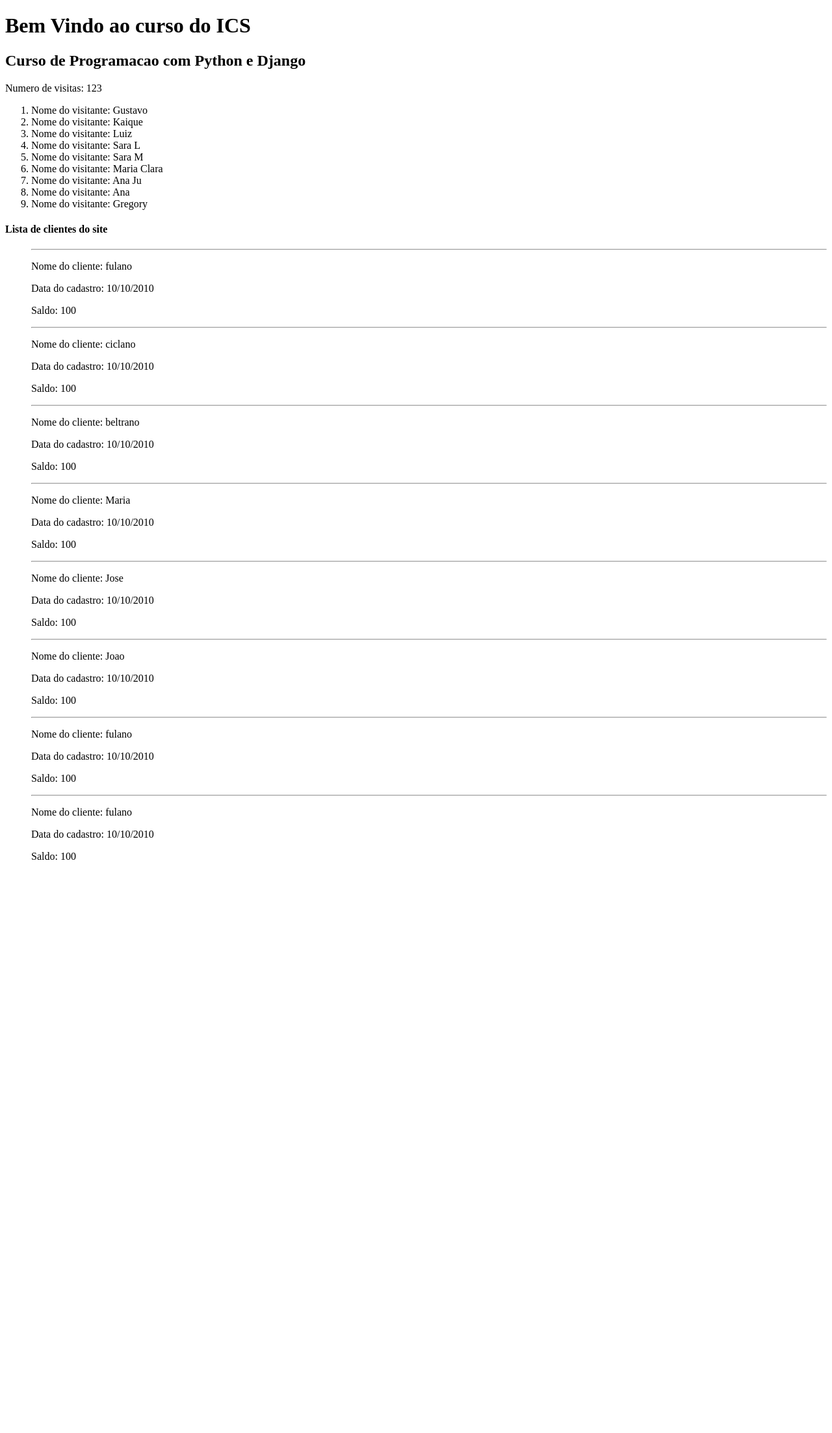
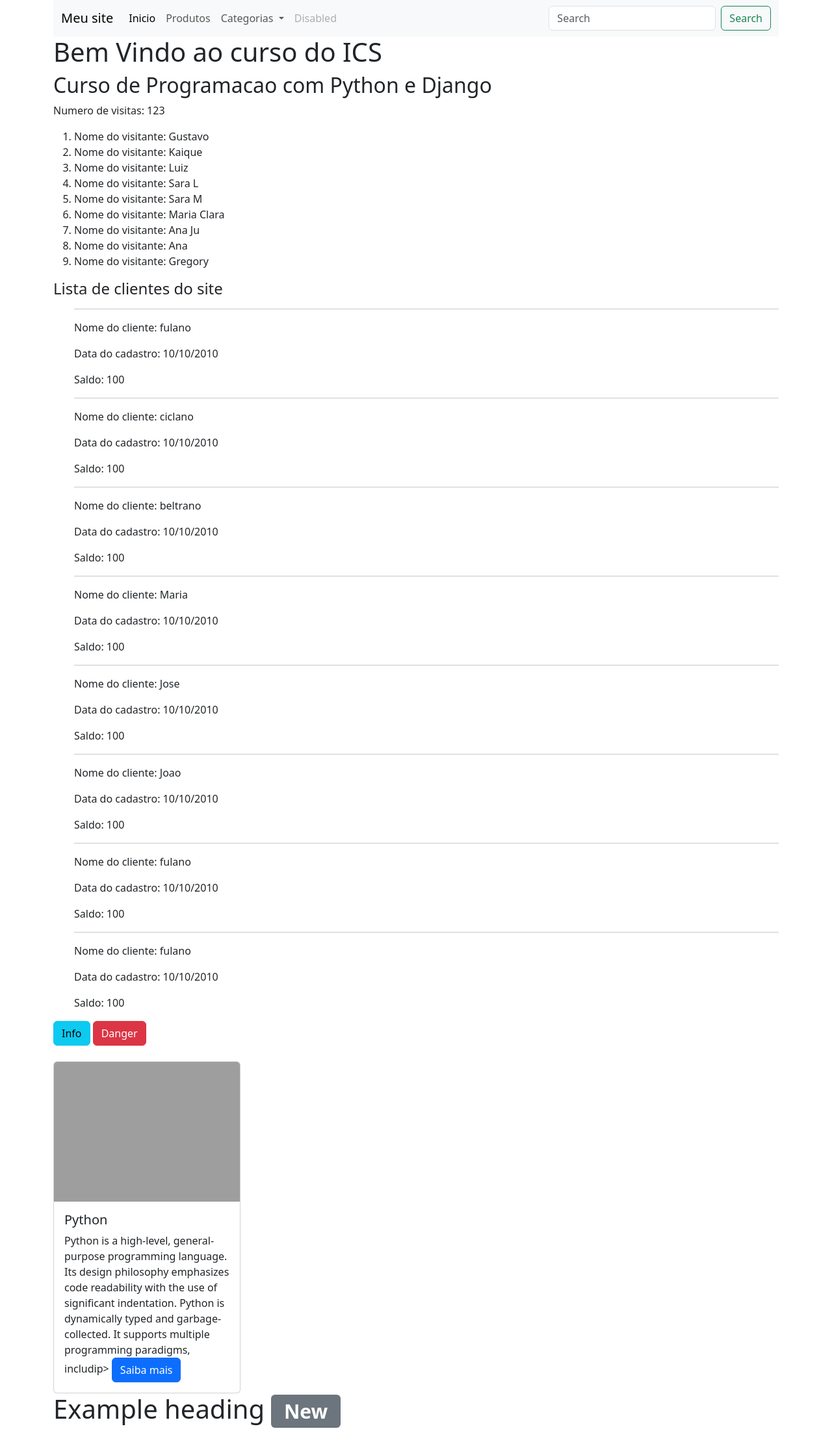
Before and after one commit to Gpzim98/ICS, a Django app: page / in a window 1280 px wide. Shown: the whole page at 65% size. Before the commit the page ends 1323 px from the top, so only its background shows below. Run offline with Django 5.2, Linux system fonts and the light colour scheme; grey boxes are pictures that could not be loaded.

Commit message:
boopstrap

```diff
--- a/django/projeto_revisao2/templates/index.html
+++ b/django/projeto_revisao2/templates/index.html
@@ -4,9 +4,48 @@
     <meta charset="UTF-8">
     <meta name="viewport" content="width=device-width, initial-scale=1.0">
     <title>Document</title>
+    <link href="https://cdn.jsdelivr.net/npm/bootstrap@5.3.3/dist/css/bootstrap.min.css" rel="stylesheet" integrity="sha384-QWTKZyjpPEjISv5WaRU9OFeRpok6YctnYmDr5pNlyT2bRjXh0JMhjY6hW+ALEwIH" crossorigin="anonymous">
+</head>
+<body class="container">
+    <nav class="navbar navbar-expand-lg bg-body-tertiary">
+        <div class="container-fluid">
+          <a class="navbar-brand" href="#">Meu site</a>
+          <button class="navbar-toggler" type="button" data-bs-toggle="collapse" data-bs-target="#navbarSupportedContent" aria-controls="navbarSupportedContent" aria-expanded="false" aria-label="Toggle navigation">
+            <span class="navbar-toggler-icon"></span>
+          </button>
+          <div class="collapse navbar-collapse" id="navbarSupportedContent">
+            <ul class="navbar-nav me-auto mb-2 mb-lg-0">
+              <li class="nav-item">
+                <a class="nav-link active" aria-current="page" href="#">Inicio</a>
+              </li>
+              <li class="nav-item">
+                <a class="nav-link" href="#">Produtos</a>
+              </li>
+              <li class="nav-item dropdown">
+                <a class="nav-link dropdown-toggle" href="#" role="button" data-bs-toggle="dropdown" aria-expanded="false">
+                  Categorias
+                </a>
+                <ul class="dropdown-menu">
+                  <li><a class="dropdown-item" href="#">Masculino</a></li>
+                  <li><a class="dropdown-item" href="#">Feminino</a></li>
+                  <li><hr class="dropdown-divider"></li>
+                  <li><a class="dropdown-item" href="#">Infantil</a></li>
+                </ul>
+              </li>
+              <li class="nav-item">
+                <a class="nav-link disabled" aria-disabled="true">Disabled</a>
+              </li>
+            </ul>
+            <form class="d-flex" role="search">
+              <input class="form-control me-2" type="search" placeholder="Search" aria-label="Search">
+              <button class="btn btn-outline-success" type="submit">Search</button>
+            </form>
+          </div>
+        </div>
+      </nav>
 
-</head>
-<body>
+
+
     <h1>{{titulo_pagina}}</h1>
     <h2>{{subtitulo_pagina}}</h2>
     <p>Numero de visitas: {{visitas}}</p>
@@ -29,5 +68,24 @@
             <p>Saldo: {{cliente.saldo}}</p>
         {% endfor %}
      </ul>
+
+     <button type="button" class="btn btn-info">Info</button>
+     <button type="button" class="btn btn-danger">Danger</button>
+
+     <br>
+     <br>
+     <div class="card" style="width: 18rem;">
+        <img src="https://i0.wp.com/junilearning.com/wp-content/uploads/2020/06/python-programming-language.webp?fit=1920%2C1920&ssl=1" class="card-img-top" alt="...">
+        <div class="card-body">
+          <h5 class="card-title">Python</h5>
+          <p class="card-text">Python is a high-level, general-purpose programming language. Its design philosophy emphasizes code readability with the use of significant indentation. Python is dynamically typed and garbage-collected. It supports multiple programming paradigms, includip>
+          <a href="#" class="btn btn-primary">Saiba mais</a>
+        </div>
+      </div>
+
+      <h1>Example heading <span class="badge text-bg-secondary">New</span></h1>
+
+
+      <script src="https://cdn.jsdelivr.net/npm/bootstrap@5.3.3/dist/js/bootstrap.bundle.min.js" integrity="sha384-YvpcrYf0tY3lHB60NNkmXc5s9fDVZLESaAA55NDzOxhy9GkcIdslK1eN7N6jIeHz" crossorigin="anonymous"></script>
 </body>
 </html>
```
